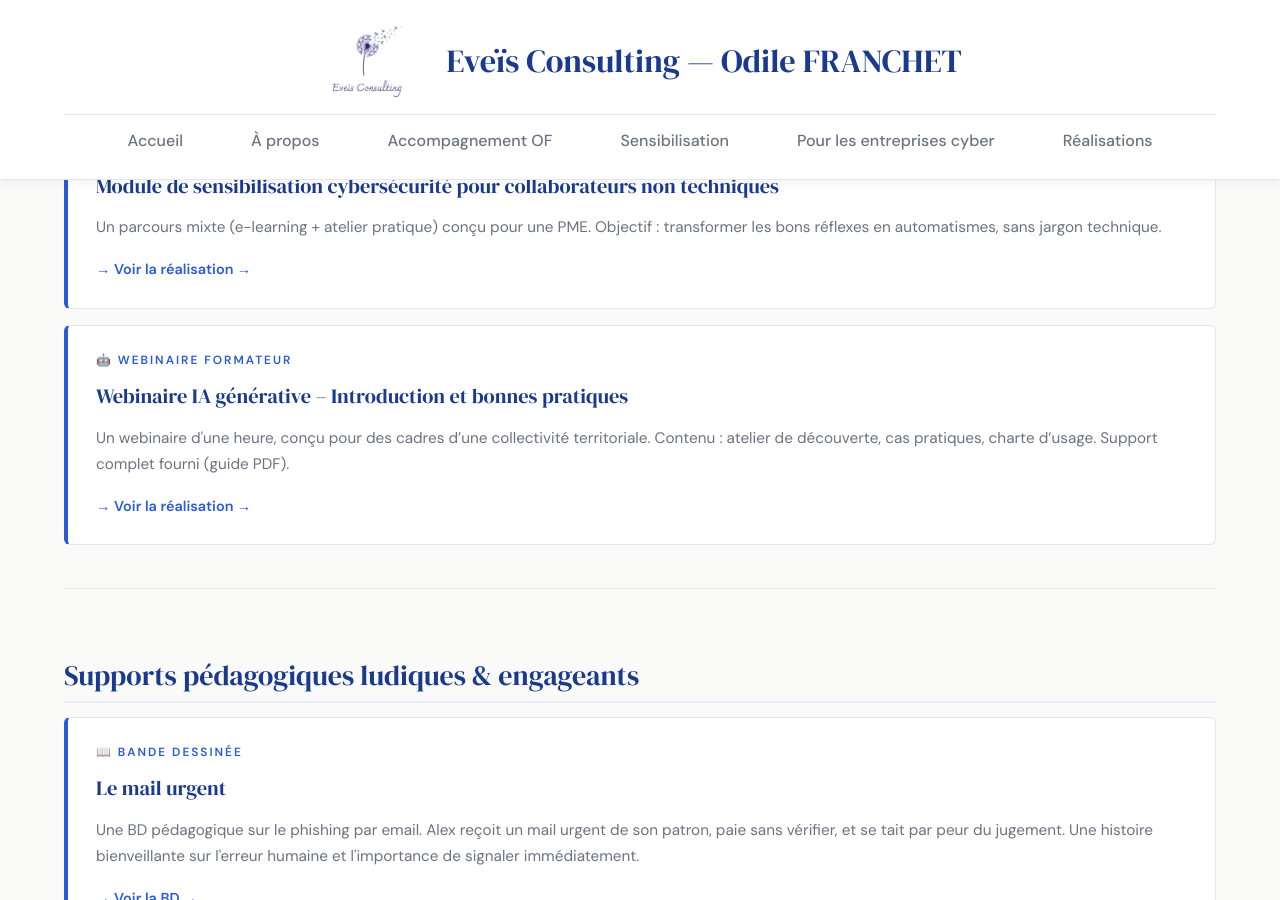
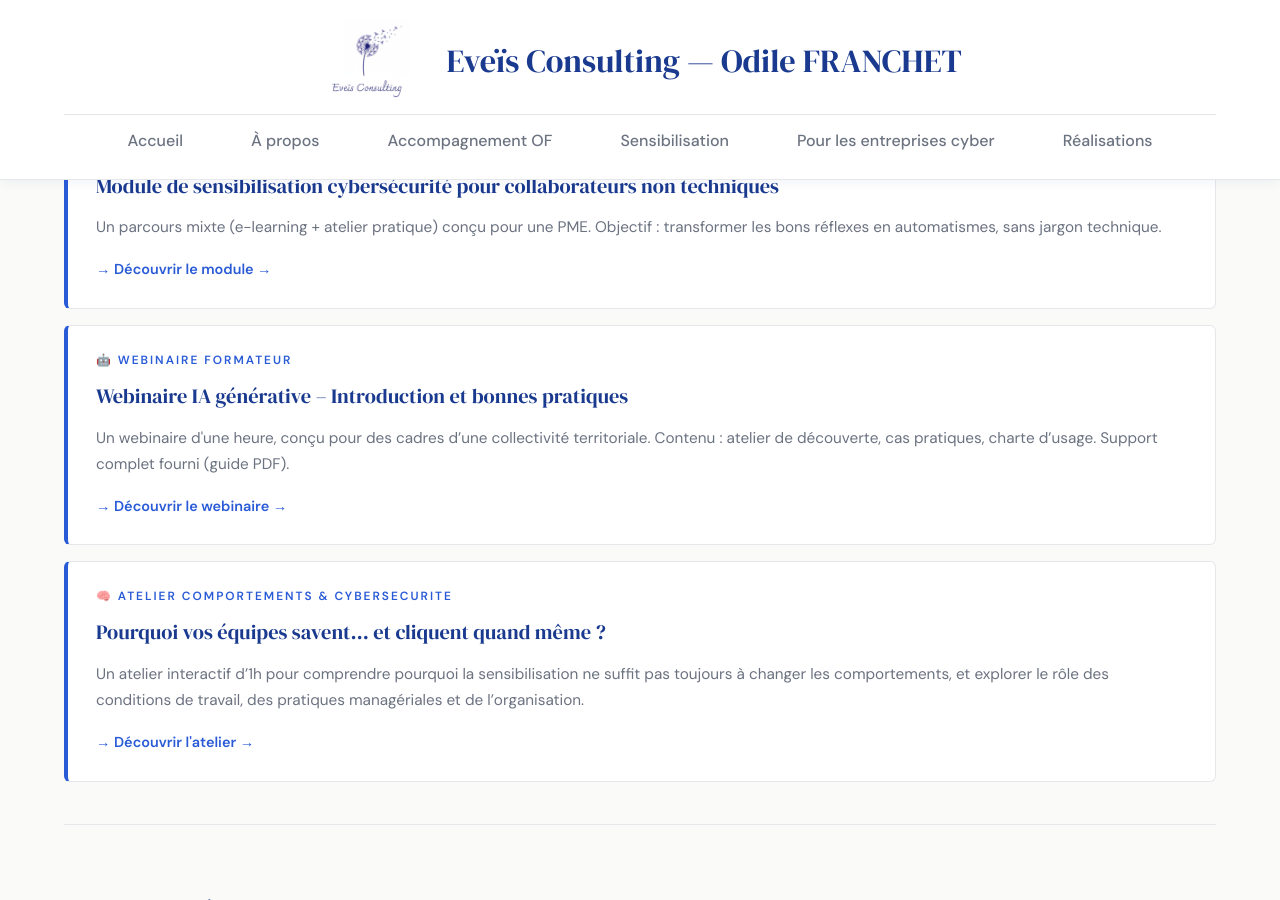
Before and after one commit to ofranchet73/eveis-consulting, a Jekyll site: the page built from realisations.html, in a window 1280 px wide and 900 px high, scrolled down 408 px. Built offline with Jekyll 4.4.1, drawn with Linux system fonts in a browser that asks for light colours.

Commit message:
Update realisations.html

```diff
--- a/realisations.html
+++ b/realisations.html
@@ -17,14 +17,21 @@ title: "Réalisations & productions — Preuves d'expertise"
       <div class="projet-tag">🎓 PARCOURS DE SENSIBILISATION</div>
       <div class="projet-titre">Module de sensibilisation cybersécurité pour collaborateurs non techniques</div>
       <div class="projet-desc">Un parcours mixte (e-learning + atelier pratique) conçu pour une PME. Objectif : transformer les bons réflexes en automatismes, sans jargon technique.</div>
-      <a href="./module-cyber.html" class="projet-lien">Voir la réalisation →</a>
+      <a href="./module-cyber.html" class="projet-lien">Découvrir le module →</a>
     </div>
 
     <div class="projet-card">
       <div class="projet-tag">🤖 WEBINAIRE FORMATEUR</div>
       <div class="projet-titre">Webinaire IA générative – Introduction et bonnes pratiques</div>
       <div class="projet-desc">Un webinaire d'une heure, conçu pour des cadres d’une collectivité territoriale. Contenu : atelier de découverte, cas pratiques, charte d’usage. Support complet fourni (guide PDF).</div>
-      <a href="./webinaire-ia.html" class="projet-lien">Voir la réalisation →</a>
+      <a href="./webinaire-ia.html" class="projet-lien">Découvrir le webinaire →</a>
+    </div>
+
+    <div class="projet-card">
+      <div class="projet-tag">🧠 ATELIER COMPORTEMENTS & CYBERSECURITE </div>
+      <div class="projet-titre">Pourquoi vos équipes savent… et cliquent quand même ?</div>
+      <div class="projet-desc">Un atelier interactif d’1h pour comprendre pourquoi la sensibilisation ne suffit pas toujours à changer les comportements, et explorer le rôle des conditions de travail, des pratiques managériales et de l’organisation.</div>
+      <a href="./module-cyber.html" class="projet-lien">Découvrir l'atelier →</a>
     </div>
 
     <hr>
```
